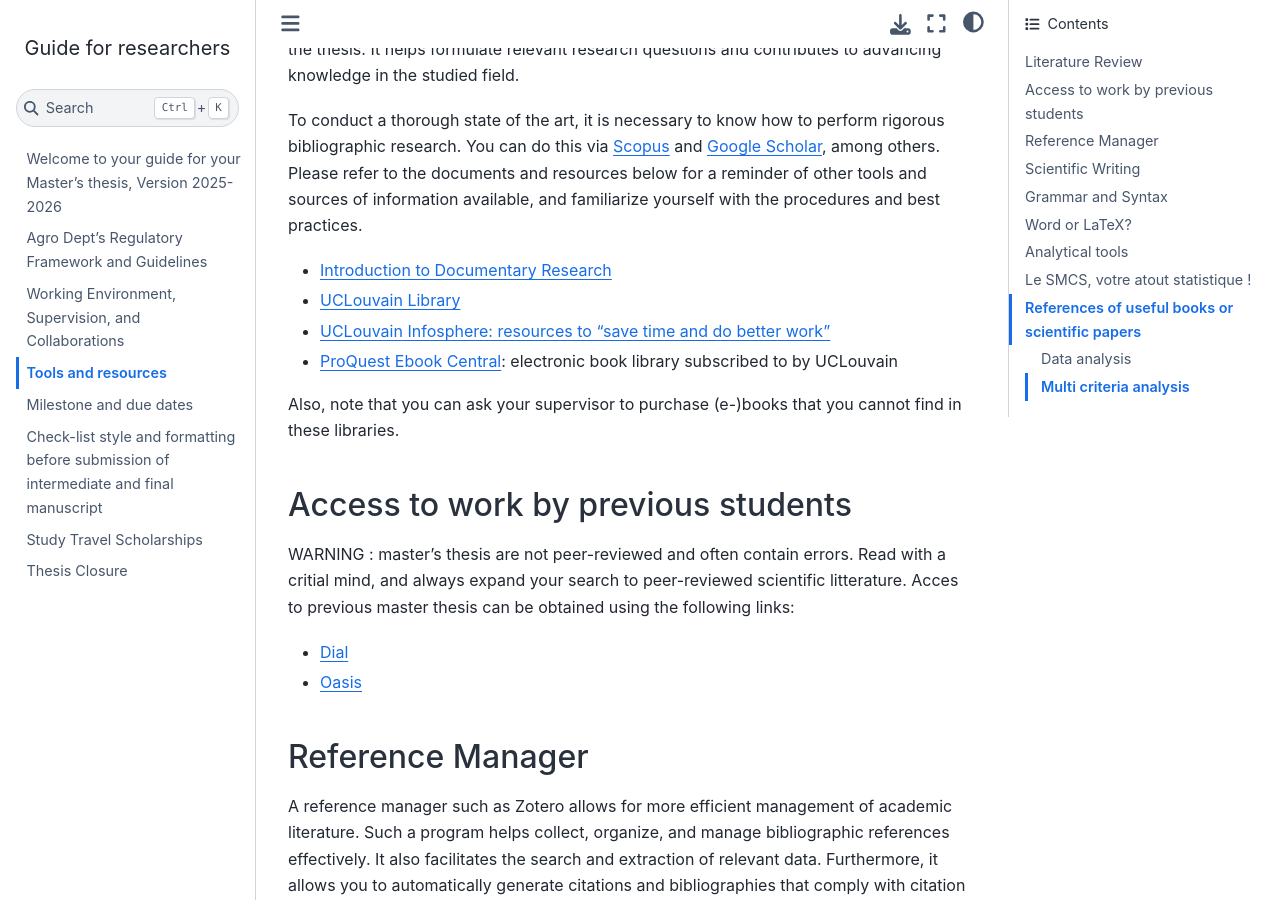
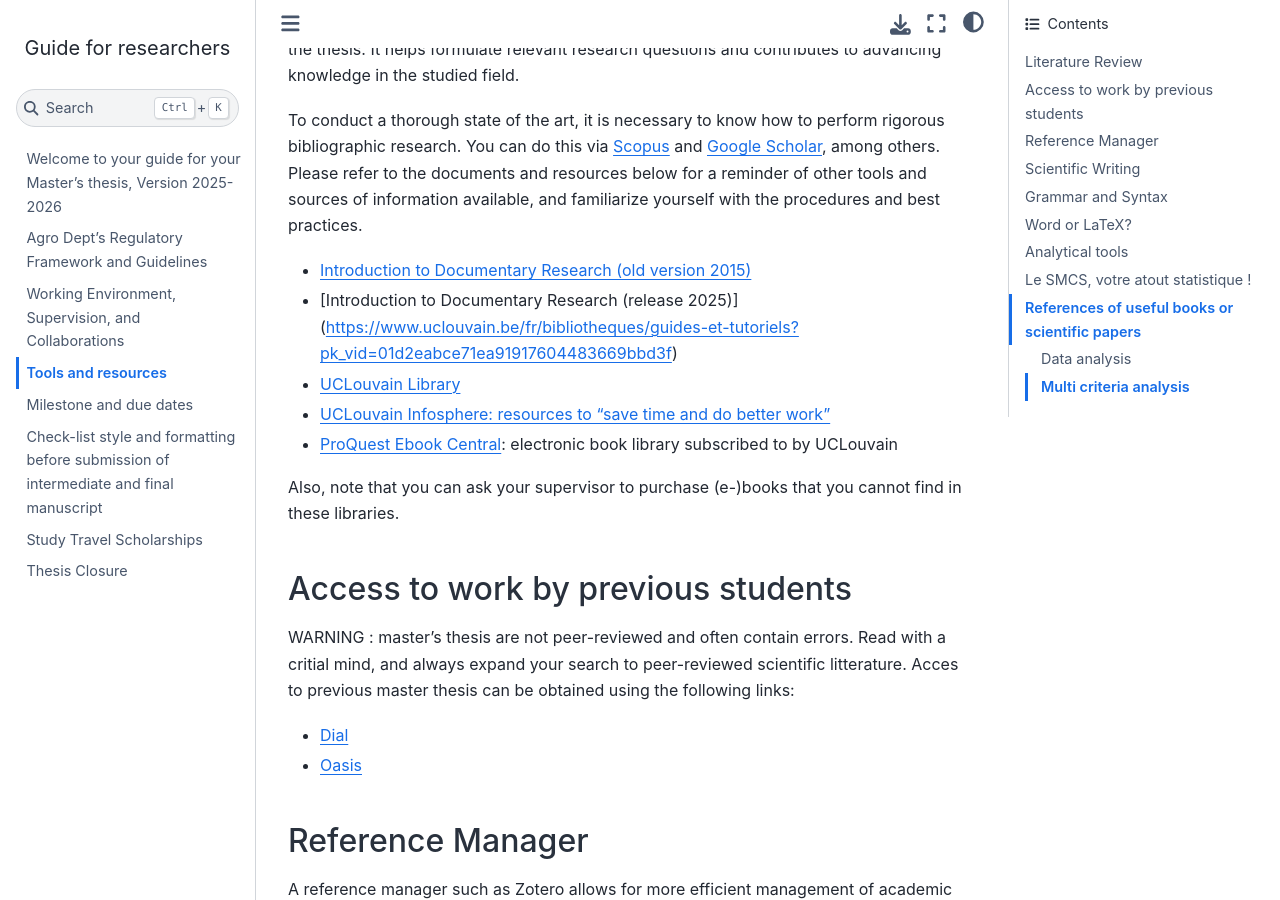
Before and after one commit to GERUlab/guide4researchers, a Jupyter Book: the page built from chapter3.md, in a window 1280 px wide and 900 px high, scrolled down 312 px. Built offline with Jupyter Book 1.0.4 settings and Sphinx 7.4.7 and the Sphinx Book theme 1.1.4, drawn with Linux system fonts in a browser that asks for light colours.

Commit message:
Update chapter3.md

```diff
--- a/chapter3.md
+++ b/chapter3.md
@@ -4,7 +4,8 @@
   The specific questions addressed in a thesis project (MFE) are defined by first conducting a synthesis of the knowledge, also known as the "state of the art." A state of the art is a detailed analysis of existing research on a specific topic. It allows you to catalog, synthesize, and evaluate current knowledge in the field. This is a crucial step to position the research project within the scientific context, identify gaps, and guide the direction of the thesis. It helps formulate relevant research questions and contributes to advancing knowledge in the studied field.
 
   To conduct a thorough state of the art, it is necessary to know how to perform rigorous bibliographic research. You can do this via [Scopus](https://www.scopus.com/) and [Google Scholar](https://scholar.google.com/), among others. Please refer to the documents and resources below for a reminder of other tools and sources of information available, and familiarize yourself with the procedures and best practices.
-  - [Introduction to Documentary Research](https://uclouvain.sharepoint.com/:b:/s/O365G-GroupederechercheVanclooster/ETRPGPP80LRIqRUPHRtAxBMByHd0KIkwXHS0fwoPfz7ySg?e=J4x2bc)
+  - [Introduction to Documentary Research (old version 2015)](https://uclouvain.sharepoint.com/:b:/s/O365G-GroupederechercheVanclooster/ETRPGPP80LRIqRUPHRtAxBMByHd0KIkwXHS0fwoPfz7ySg?e=J4x2bc)
+  - [Introduction to Documentary Research (release 2025)] (https://www.uclouvain.be/fr/bibliotheques/guides-et-tutoriels?pk_vid=01d2eabce71ea91917604483669bbd3f)
   - [UCLouvain Library](https://uclouvain.be/fr/bibliotheques)
   - [UCLouvain Infosphere: resources to "save time and do better work"](https://legacy.bib.uclouvain.be/infosphere/)
   - [ProQuest Ebook Central](https://ebookcentral.proquest.com/lib/uclouvainbe/home.action): electronic book library subscribed to by UCLouvain
```
